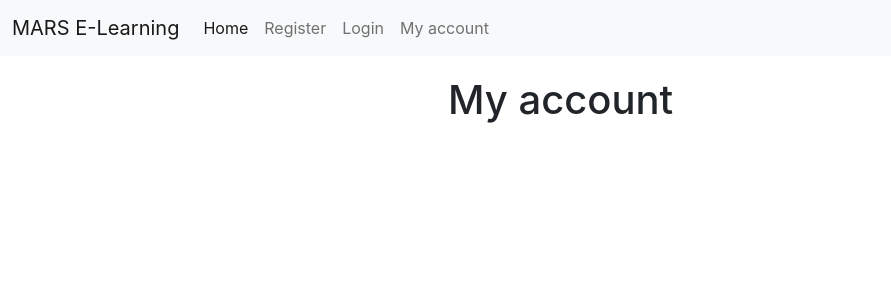
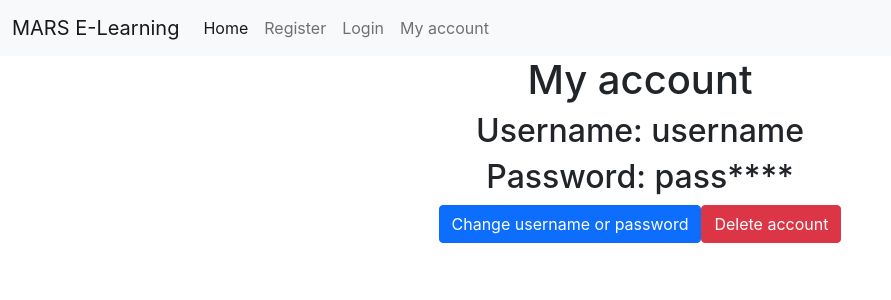
Before and after one commit to momopeachyh/mars-elearning, a React (Create React App) app: page /account in a window 1280 px wide. Shown: the top 300 px of the page, without its empty margins (0-891 px from the left). Built offline with nearby package versions, Linux system fonts and the light colour scheme.

Commit message:
Create page + routes to delete, update account

```diff
--- a/src/App.js
+++ b/src/App.js
@@ -5,6 +5,8 @@ import Login from "./component/Login";
 import Register from "./component/Register";
 import Registered from "./component/Registered";
 import Account from "./component/Account";
+import UpdateAccount from "./component/UpdateAccount";
+import DeleteAccount from "./component/DeleteAccount";
 import CourseList from "./component/CourseList";
 
 function App() {
@@ -17,6 +19,8 @@ function App() {
           <Route path="/registered" element={<Registered />} />
           <Route path="/login" element={<Login />} />
           <Route path="/account" element={<Account />} />
+          <Route path="/updateAccount" element={<UpdateAccount />} />
+          <Route path="/deleteAccount" element={<DeleteAccount />} />
           <Route path="/courses" element={<CourseList />} />
         </Routes>
       </Router>
--- a/src/component/Account.js
+++ b/src/component/Account.js
@@ -1,12 +1,31 @@
 import React from "react";
 import Navbar from "./Navbar";
+import { useNavigate } from "react-router";
 
-function Account(props) {
+function Account() {
+  const navigate = useNavigate();
+
+  function goToUpdateAcct() {
+    navigate("/updateAccount");
+  }
+
+  function goToDeleteAcct() {
+    navigate("/deleteAccount");
+  }
+
   return (
     <div className="Account">
       <Navbar />
-      <div className="body">
+      <div className="">
         <h1>My account</h1>
+        <h2>Username: username</h2>
+        <h2>Password: pass****</h2>
+        <button type="button" class="btn btn-primary" onClick={goToUpdateAcct}>
+          Change username or password
+        </button>
+        <button type="button" class="btn btn-danger" onClick={goToDeleteAcct}>
+          Delete account
+        </button>
       </div>
     </div>
   );
--- /dev/null
+++ b/src/component/DeleteAccount.js
@@ -0,0 +1,13 @@
+import React from "react";
+import Navbar from "./Navbar";
+
+function DeleteAcct() {
+  return (
+    <div className="DeleteAcct">
+      <Navbar />
+      <h1>Delete account</h1>
+    </div>
+  );
+}
+
+export default DeleteAcct;
--- a/src/component/Navbar.js
+++ b/src/component/Navbar.js
@@ -30,7 +30,7 @@ function navbar() {
               <a className="nav-link" href="/login">
                 Login
               </a>
-              <a className="nav-link" href="account">
+              <a className="nav-link" href="/account">
                 My account
               </a>
             </div>
--- a/src/component/Register.js
+++ b/src/component/Register.js
@@ -3,7 +3,6 @@ import Navbar from "./Navbar";
 import "./style.css";
 import { useState } from "react";
 import { useDispatch } from "react-redux";
-// import { useSelector } from "react-redux";
 import { registerUser } from "../action/Action";
 import { useNavigate } from "react-router";
 
@@ -12,14 +11,12 @@ function Register() {
   const [username, setUsername] = useState("");
   const [password, setPassword] = useState("");
   const navigate = useNavigate();
-  // const userDetails = useSelector((state) => state);
   const handleSubmit = (e) => {
     e.preventDefault();
     const postData = {
       userName: username,
       password: password,
     };
-    // console.log(usernameInput + passwordInput);
     if (username == null || password == null) {
       alert("Please enter the missing value.");
     } else {
@@ -32,7 +29,6 @@ function Register() {
     <div className="Register">
       <Navbar />
       <div className="body">
-        {/* <h1>{usernameInput}</h1> */}
         <h1>Register Now!</h1>
         <form>
           {/* <div className="mb-3">
--- a/src/component/Registered.js
+++ b/src/component/Registered.js
@@ -1,11 +1,16 @@
 import React from "react";
 import Navbar from "./Navbar";
+// import { useSelector } from "react-redux";
 
 function Registered() {
+  // const username = useSelector((state) => state.);
+
   return (
     <div className="Registered">
       <Navbar />
-      <h1>Hello, username. Thank you for registering.</h1>
+      <div className="body">
+        <h1>Welcome, username. Thank you for registering.</h1>
+      </div>
     </div>
   );
 }
--- /dev/null
+++ b/src/component/UpdateAccount.js
@@ -0,0 +1,13 @@
+import React from "react";
+import Navbar from "./Navbar";
+
+function UpdateAccount() {
+  return (
+    <div className="UpdateAccount">
+      <Navbar />
+      <h1>Update username or password</h1>
+    </div>
+  );
+}
+
+export default UpdateAccount;
```
